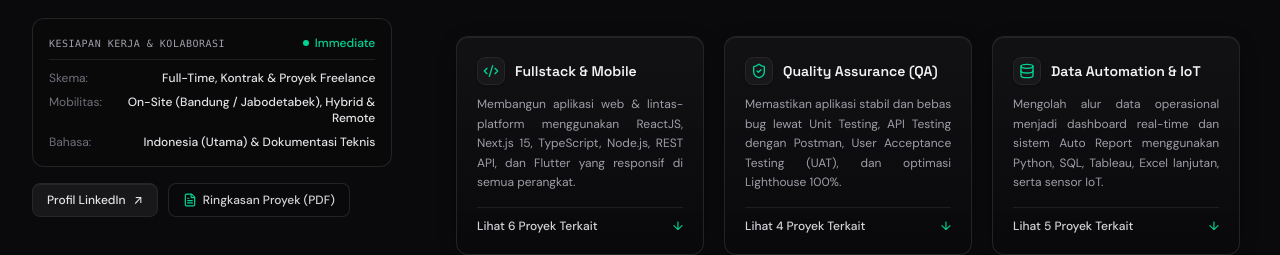
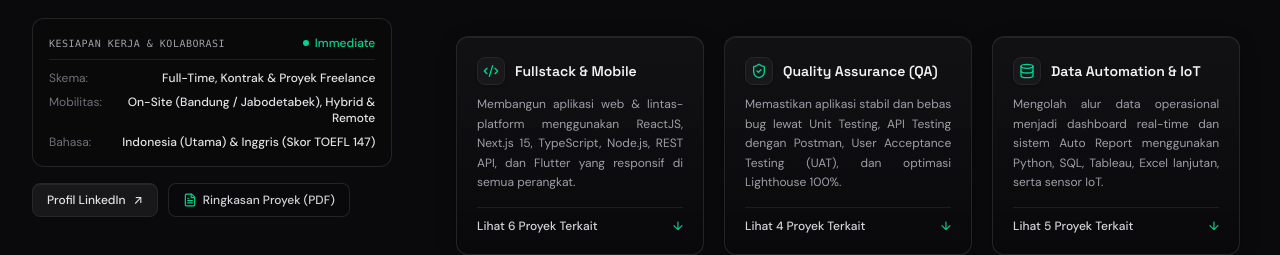
Before and after one commit to EdvanVPRoject/portofolio, a Next.js app: page / in a window 1280 px wide. Shown: the part 1180-1435 px from the top of the page. Built offline with nearby package versions, Linux system fonts and the light colour scheme.

Commit message:
fix(copy): update language line to reflect actual TOEFL score 147

```diff
--- a/src/app/page.tsx
+++ b/src/app/page.tsx
@@ -1573,7 +1573,7 @@ export default function PortfolioPage() {
                   </div>
                   <div className="flex items-start justify-between gap-2">
                     <span className="text-zinc-500 shrink-0">Bahasa:</span>
-                    <span className="text-right font-medium text-zinc-200">Indonesia (Utama) &amp; Dokumentasi Teknis</span>
+                    <span className="text-right font-medium text-zinc-200">Indonesia (Utama) &amp; Inggris (Skor TOEFL 147)</span>
                   </div>
                 </div>
               </div>
```
